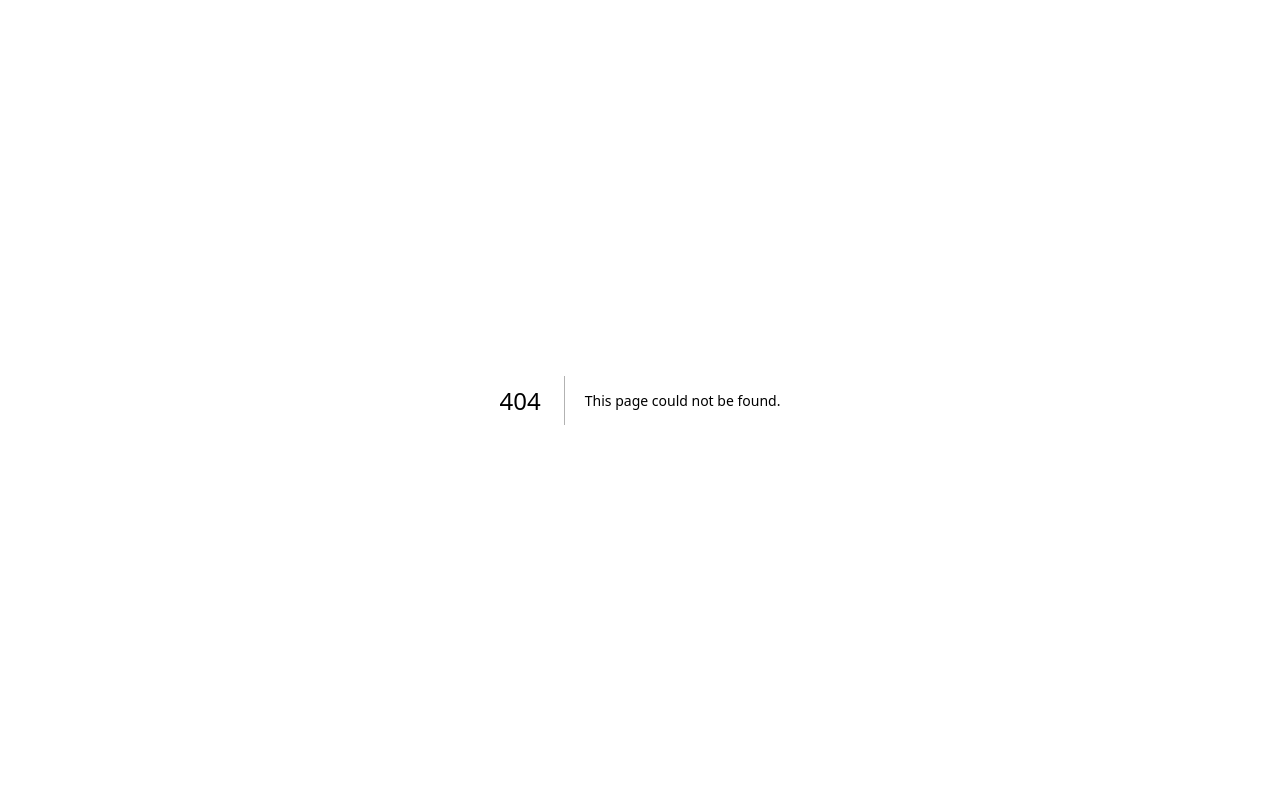
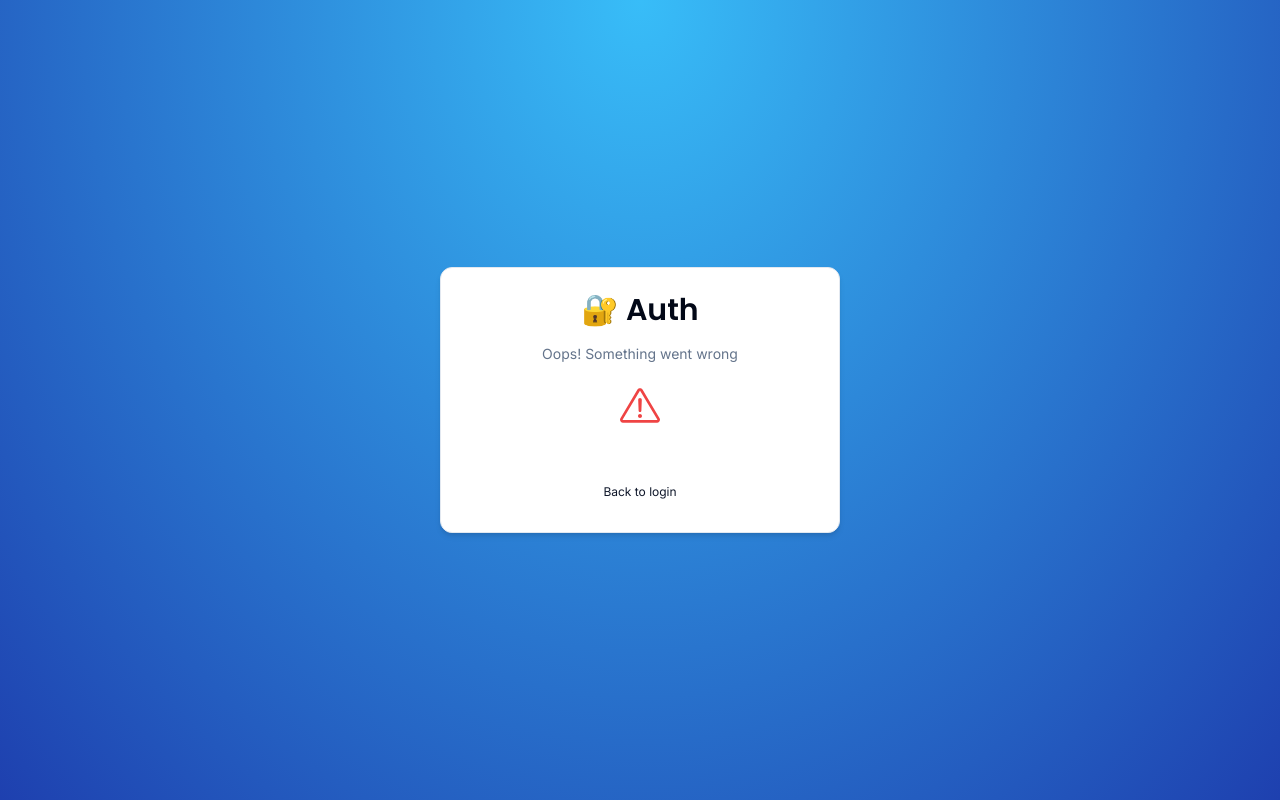
Before and after one commit to Niranjan-A-S/authkit, a Next.js app: page /auth/error in a window 1280 px wide. Before the commit this address had no page. Built offline with nearby package versions, Linux system fonts and the light colour scheme.

Commit message:
feat: auth error page

```diff
--- /dev/null
+++ b/app/auth/error/page.tsx
@@ -0,0 +1,5 @@
+import { ErrorCard } from '@/components/auth/error-card';
+
+export default function ErrorPage() {
+    return <ErrorCard />;
+}
--- /dev/null
+++ b/components/auth/error-card.tsx
@@ -0,0 +1,17 @@
+'use client';
+
+import { ExclamationTriangleIcon } from '@radix-ui/react-icons';
+import { FC, memo } from 'react';
+import { CardWrapper } from './card-wrapper';
+
+export const ErrorCard: FC = memo(() => (
+    <CardWrapper
+        headerLabel="Oops! Something went wrong"
+        backButtonLabel="Back to login"
+        backButtonHref="/auth/login"
+    >
+        <div className="flex w-full justify-center items-center">
+            <ExclamationTriangleIcon className="text-destructive h-full w-10" />
+        </div>
+    </CardWrapper>
+));
--- a/components/auth/login-form.tsx
+++ b/components/auth/login-form.tsx
@@ -10,14 +10,26 @@ import { Placeholder, defaultResponse } from '@/constants';
 import { LoginSchema } from '@/schemas';
 import { IFormResponse } from '@/types/component-props';
 import { zodResolver } from '@hookform/resolvers/zod';
-import { FC, memo, useCallback, useState, useTransition } from 'react';
+import { useSearchParams } from 'next/navigation';
+import { FC, memo, useCallback, useMemo, useState, useTransition } from 'react';
 import { useForm } from 'react-hook-form';
 import * as z from 'zod';
 
 export const LoginForm: FC = memo(() => {
+    const searchParams = useSearchParams();
+    const urlError = useMemo(() => (searchParams.get('error') === 'OAuthAccountNotLinked'
+        ? 'Email already in use with different provider!'
+        : ''), [searchParams]);
 
     const [isPending, startTransition] = useTransition();
-    const [response, setResponse] = useState<IFormResponse>(defaultResponse);
+    const [response, setResponse] = useState<IFormResponse>(
+        urlError
+            ? {
+                type: 'error',
+                message: urlError
+            }
+            : defaultResponse
+    );
 
     const form = useForm<z.infer<typeof LoginSchema>>({
         resolver: zodResolver(LoginSchema),
```
